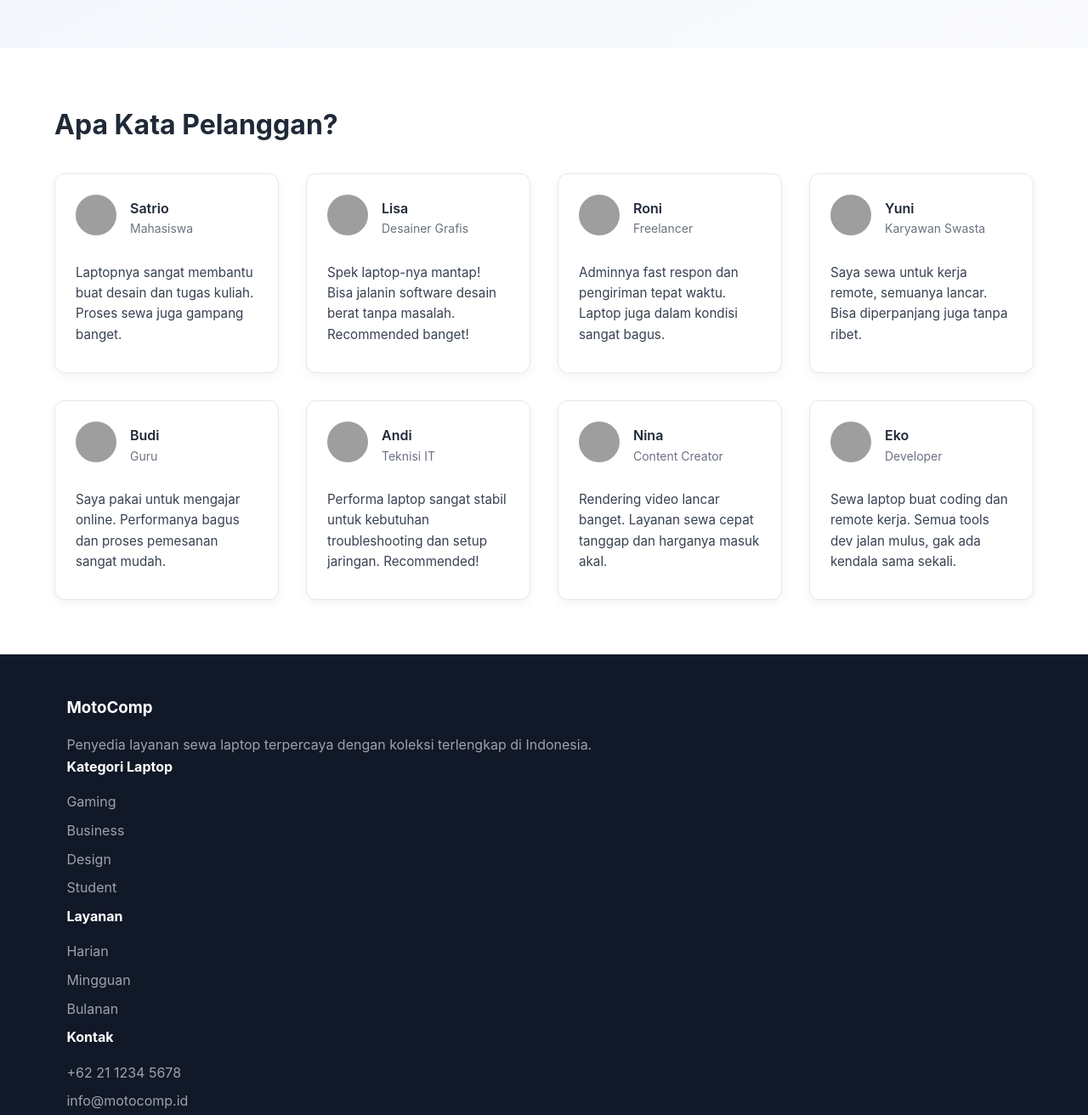
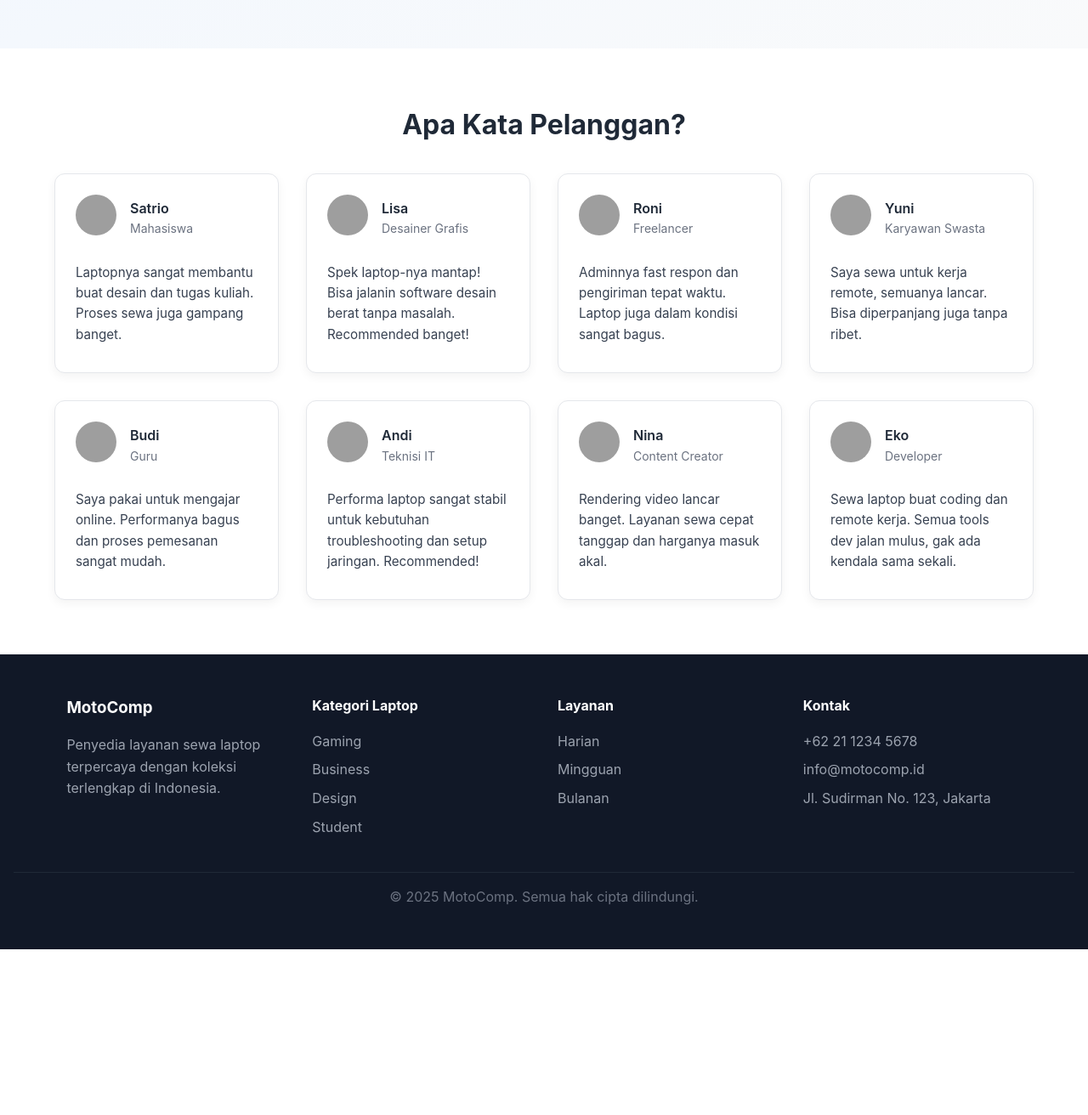
Before and after one commit to mozaa86/Motocompp, a plain HTML site: page index.html in a window 1280 px wide. Shown: the part 540-1852 px from the top of the page at 85% size. After the commit the page ends 1657 px from the top, so only its background shows below. Drawn offline with Linux system fonts and the light colour scheme; grey boxes are pictures that could not be loaded.

Commit message:
styles.css

```diff
--- a/styles.css
+++ b/styles.css
@@ -150,6 +150,14 @@ footer {
   padding: 3rem 1rem;
 }
 
+footer .container {
+  display: grid;
+  grid-template-columns: repeat(auto-fit, minmax(200px, 1fr));
+  gap: 2rem;
+  max-width: 1200px;
+  margin: 0 auto;
+}
+
 footer h3,
 footer h4 {
   color: #fff;
@@ -158,7 +166,8 @@ footer h4 {
 
 footer ul {
   list-style: none;
-  margin-top: 0.5rem;
+  margin: 0;
+  padding: 0;
 }
 
 footer ul li {
@@ -179,7 +188,9 @@ footer a:hover {
   border-top: 1px solid #1f2937;
   margin-top: 2rem;
   padding-top: 1rem;
+  color: #6b7280;
 }
+
 
 /* === Produk Section === */
 .products {
@@ -276,3 +287,7 @@ footer a:hover {
 .contact-form button {
   align-self: flex-start;
 }
+
+.center {
+  text-align: center;
+}
```
